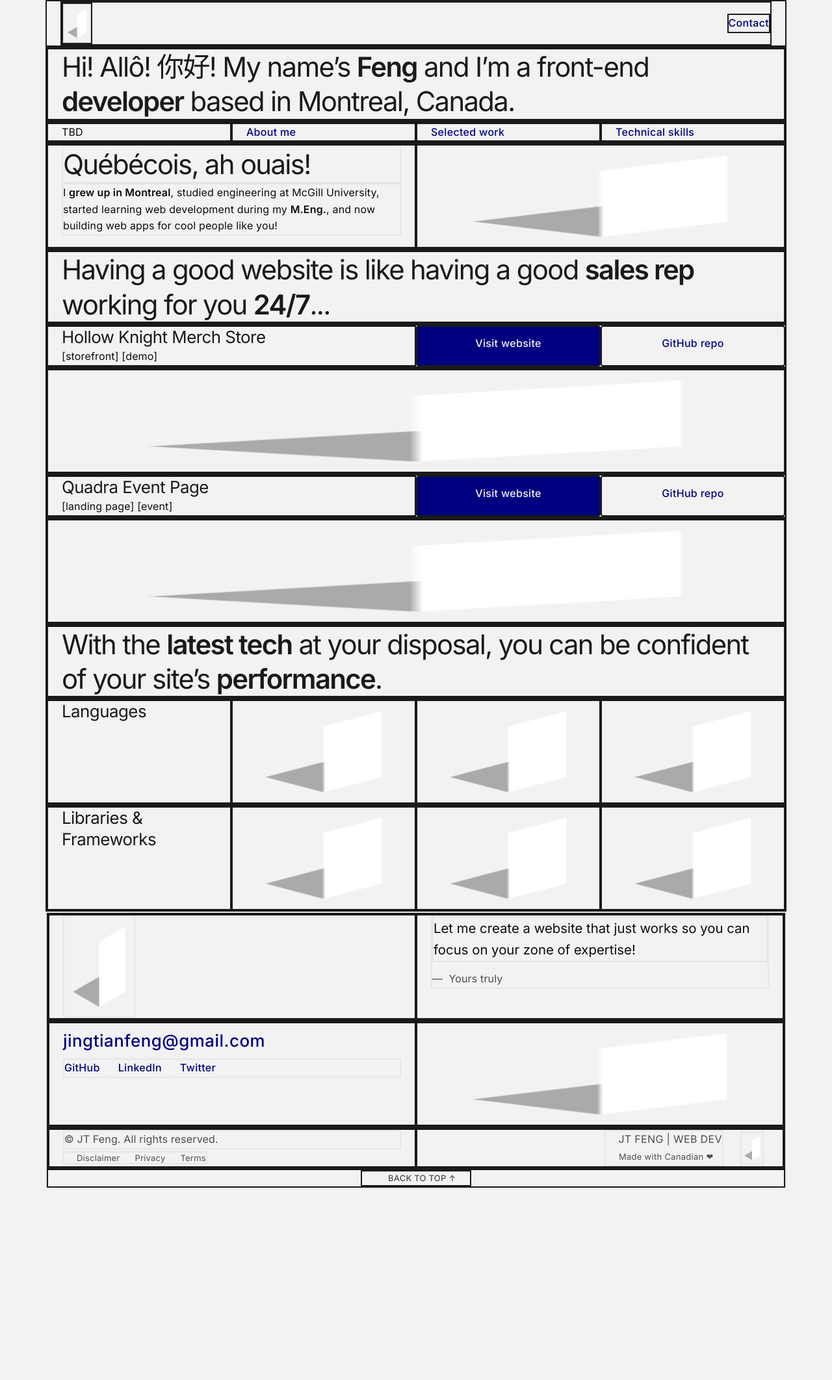
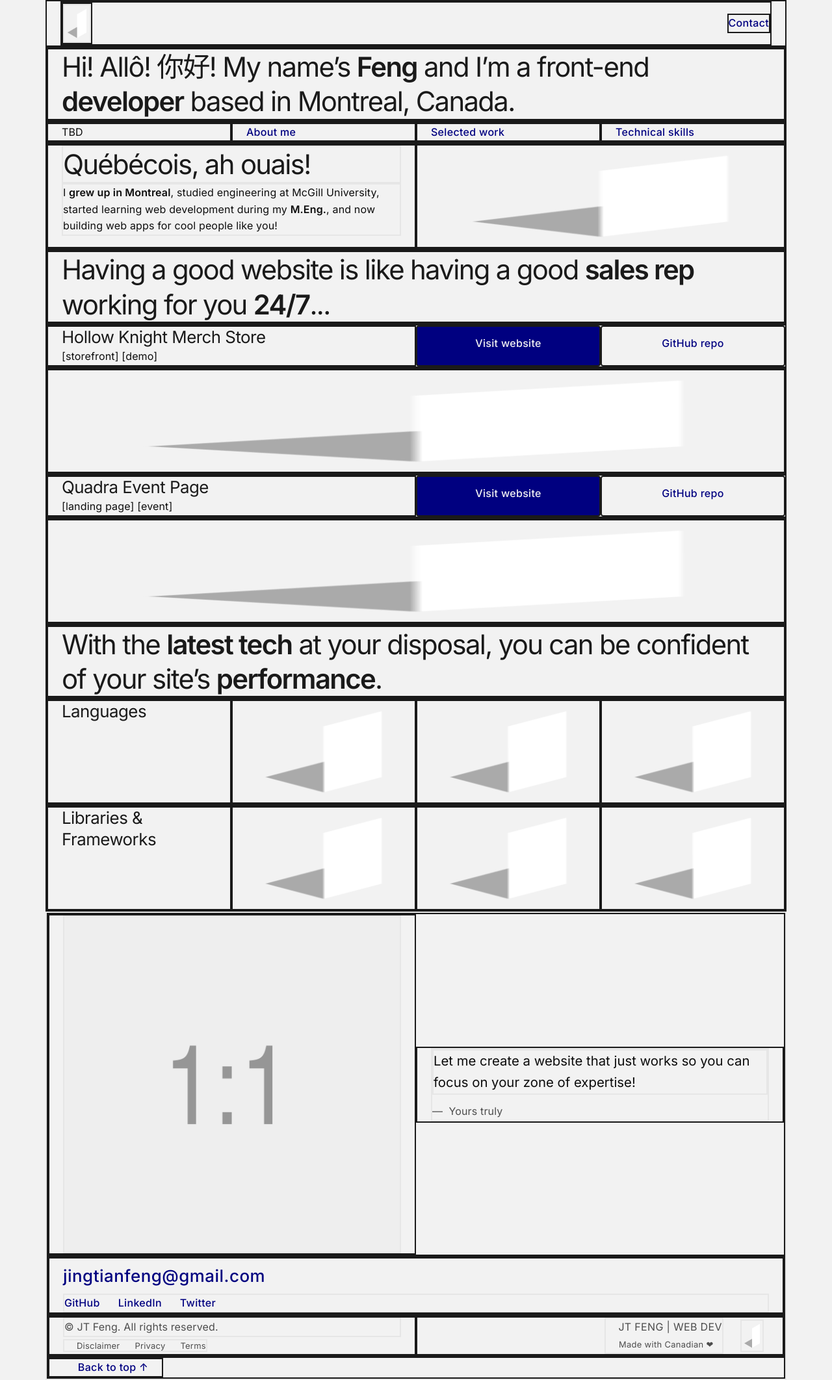
Before and after one commit to jingtianfeng/jtfeng-personal-1, a Jekyll site: the page built from index.html, in a window 1280 px wide. Shown: the whole page at 65% size. Built offline with Jekyll 4.4.1, drawn with Linux system fonts in a browser that asks for light colours; before the commit the page ends 1830 px from its top, so only the background shows below that.

Commit message:
Update footer: re-layout, src placeholder

```diff
--- a/_includes/footer.html
+++ b/_includes/footer.html
@@ -1,12 +1,12 @@
 <footer id="footer">
     <div class="border container">
         <div class="border border-dark
-                    row">
+                    row align-items-center">
             <div class="border border-dark
                         col-4 col-md-2">
                 <img class="border img-fluid"
-                     src="/assets/img/logo.png" alt="Selfie"
-                     height="160" width="111">
+                     src="/assets/img/placeholder-1x1.png" alt="Selfie"
+                     height="160" width="auto">
             </div>
             <div class="border border-dark
                         col-4 col-md-2">
@@ -24,9 +24,9 @@
             </div>
         </div>
         <div class="border border-dark
-                    row">
+                    row align-items-center">
             <address class="border border-dark
-                            col-4 col-md-2">
+                            col-4">
                 <a href="mailto:jingtianfeng@gmail.com"
                    class="fs-4 lh-lg">
                     jingtianfeng@gmail.com
@@ -39,10 +39,6 @@
                     <a href="#">Twitter</a>
                 </div>
             </address>
-            <img class="border border-dark
-                        col-4 col-md-2"
-                 src="/assets/img/logo.png" alt="Get in touch"
-                 height="160" width="111">
         </div>
         <div class="border border-dark
                     text-nowrap
```
Also changed, not shown: other parts of _includes/footer.html (+0 -2 lines).
